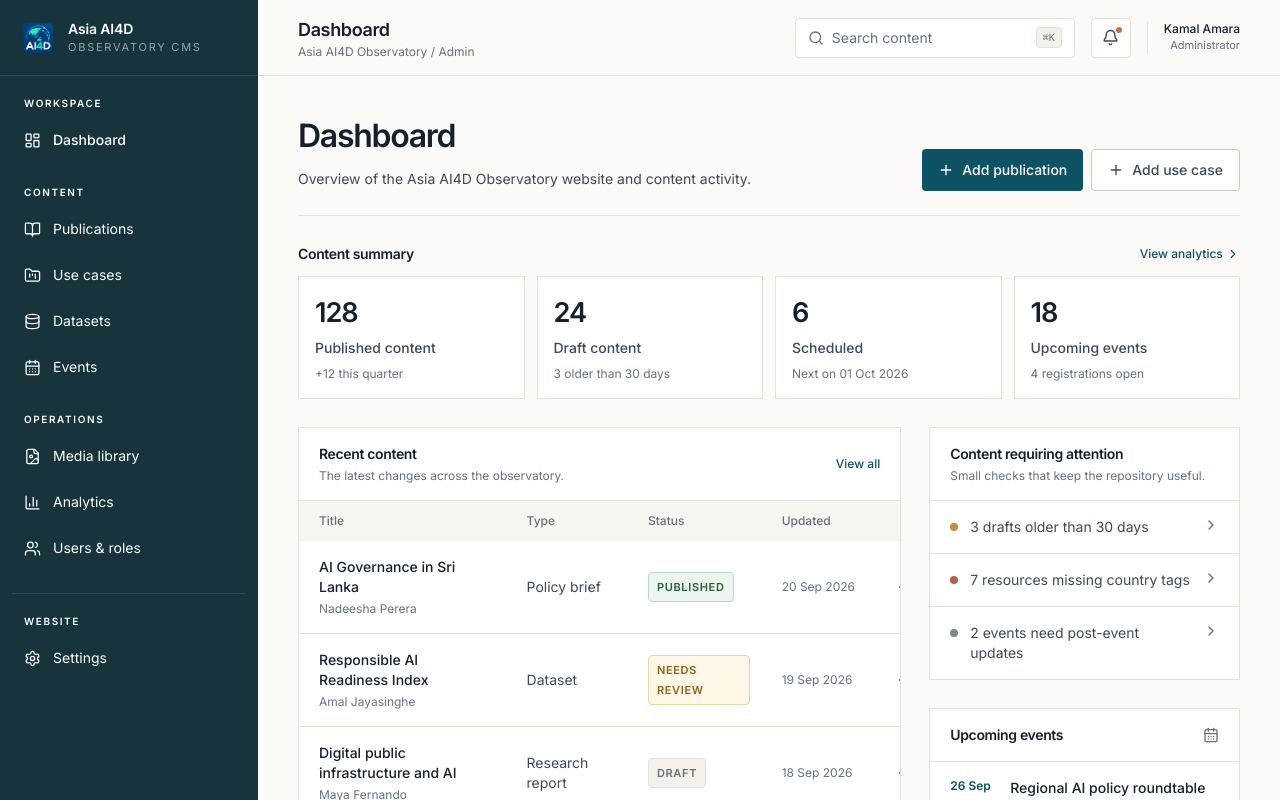
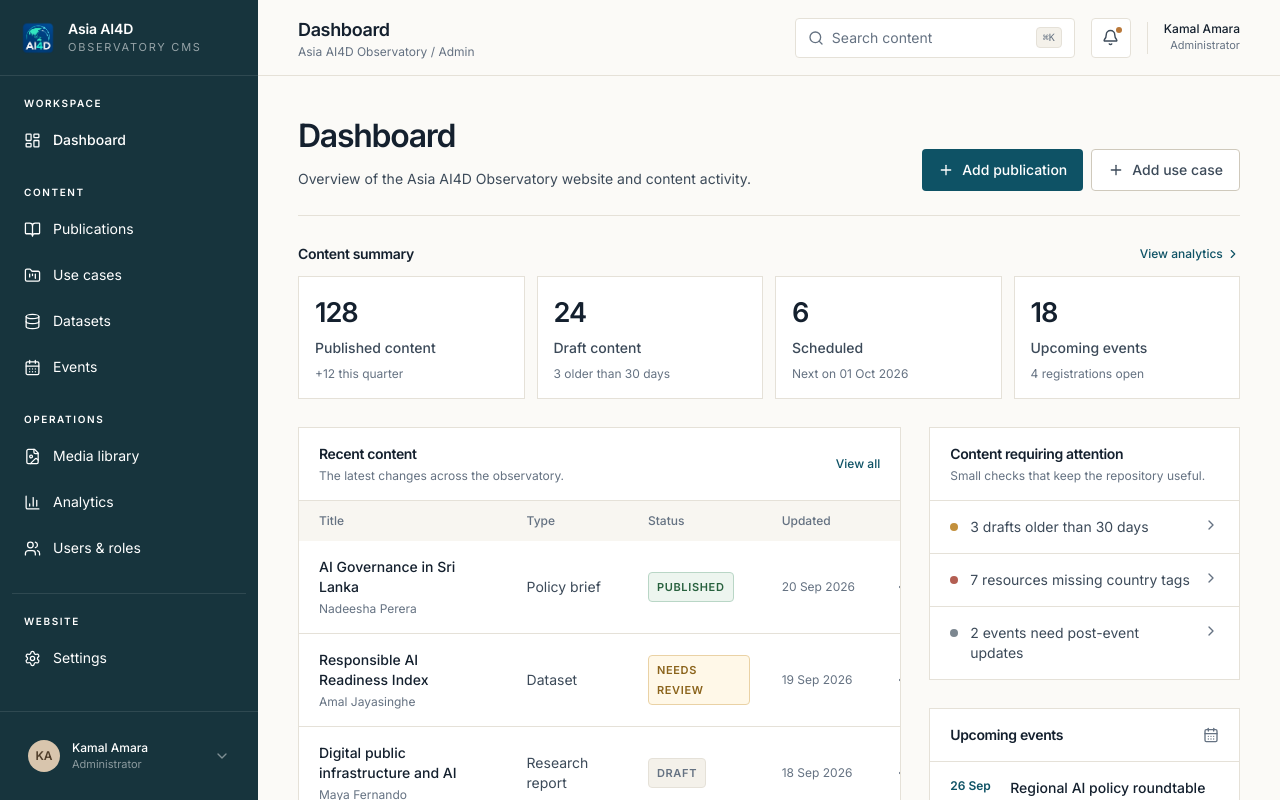
Before and after one commit to rasithsenanayake/LIRNEasia-AI4D, a Next.js app: page /admin in a window 1280 px wide. Shown: the top 800 px of the page. Built offline with nearby package versions, Linux system fonts and the light colour scheme.

Commit message:
Keep admin sidebar fixed while content scrolls

```diff
--- a/src/views/Admin.tsx
+++ b/src/views/Admin.tsx
@@ -103,7 +103,7 @@ function Sidebar({ activeView, onNavigate, mobileOpen, onClose }: { activeView:
   return (
     <>
       {mobileOpen && <button type="button" aria-label="Close navigation" onClick={onClose} className="fixed inset-0 z-40 bg-ink/35 lg:hidden" />}
-      <aside className={cn('fixed inset-y-0 left-0 z-50 flex w-[258px] -translate-x-full flex-col overflow-y-auto bg-[#17343d] text-white transition-transform duration-200 ease-out lg:static lg:z-auto lg:translate-x-0', mobileOpen && 'translate-x-0')}>
+      <aside className={cn('fixed inset-y-0 left-0 z-50 flex h-dvh max-h-dvh w-[258px] -translate-x-full flex-col overflow-hidden bg-[#17343d] text-white transition-transform duration-200 ease-out lg:static lg:z-auto lg:translate-x-0', mobileOpen && 'translate-x-0')}>
         <div className="flex h-[76px] shrink-0 items-center justify-between border-b border-white/10 px-5">
           <div className="flex items-center gap-3">
             <Image src="/imagers/fav%20icon.png" alt="Asia AI4D Observatory" width={36} height={36} className="h-9 w-9 rounded object-cover" priority />
@@ -272,5 +272,5 @@ export function Admin() {
 
   const title = activeView === 'use-cases' ? 'Responsible AI use cases' : activeView === 'media' ? 'Media library' : activeView === 'analytics' ? 'Analytics overview' : activeView === 'users' ? 'Users & roles' : activeView === 'publications' ? 'Publications' : 'Dashboard';
 
-  return <div className="flex min-h-[100dvh] bg-canvas text-ink"><Sidebar activeView={activeView} onNavigate={navigate} mobileOpen={mobileNavOpen} onClose={() => setMobileNavOpen(false)} /><div className="flex min-w-0 flex-1 flex-col"><Topbar title={title} onOpenMenu={() => setMobileNavOpen(true)} search={search} onSearch={setSearch} /><main id="admin-main" className="flex-1 px-5 py-7 sm:px-8 lg:px-10 lg:py-9"><div className="mx-auto max-w-[1440px]">{activeView === 'dashboard' && <Dashboard onNavigate={navigate} onAddPublication={() => { setActiveView('publications'); setEditorOpen(true); }} />}{activeView === 'publications' && <PublicationsView initialEditor={editorOpen} onCloseEditor={() => setEditorOpen(false)} />}{activeView === 'use-cases' && <UseCasesView />}{activeView === 'media' && <MediaView />}{activeView === 'analytics' && <AnalyticsView />}{activeView === 'users' && <UsersView />}</div></main></div></div>;
+  return <div className="flex h-[100dvh] overflow-hidden bg-canvas text-ink"><Sidebar activeView={activeView} onNavigate={navigate} mobileOpen={mobileNavOpen} onClose={() => setMobileNavOpen(false)} /><div className="flex min-h-0 min-w-0 flex-1 flex-col"><Topbar title={title} onOpenMenu={() => setMobileNavOpen(true)} search={search} onSearch={setSearch} /><main id="admin-main" className="min-h-0 flex-1 overflow-y-auto px-5 py-7 sm:px-8 lg:px-10 lg:py-9"><div className="mx-auto max-w-[1440px]">{activeView === 'dashboard' && <Dashboard onNavigate={navigate} onAddPublication={() => { setActiveView('publications'); setEditorOpen(true); }} />}{activeView === 'publications' && <PublicationsView initialEditor={editorOpen} onCloseEditor={() => setEditorOpen(false)} />}{activeView === 'use-cases' && <UseCasesView />}{activeView === 'media' && <MediaView />}{activeView === 'analytics' && <AnalyticsView />}{activeView === 'users' && <UsersView />}</div></main></div></div>;
 }
```
